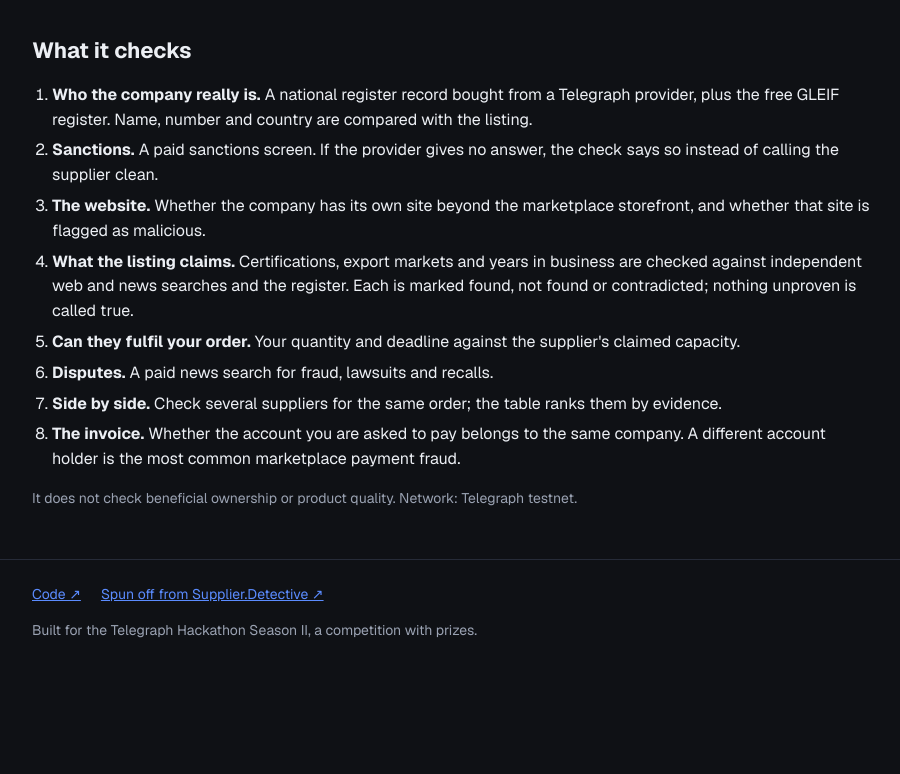
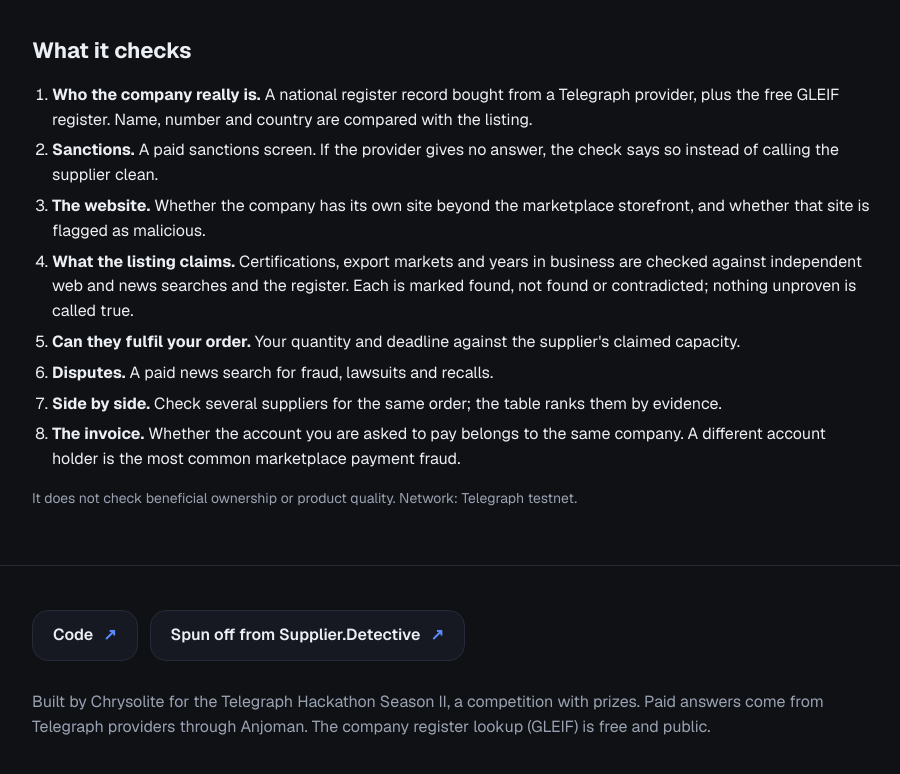
Before and after one commit to investor567768/supplier-buyer-check, a website: page index.html in a window 1280 px wide. Shown: the part 2336-3110 px from the top of the page, without its empty margins (188-1088 px from the left). Before the commit the page ends 3017 px from the top, so only its background shows below. Drawn offline with nearby package versions, Linux system fonts and the light colour scheme.

Commit message:
Fix updates wording, add demo video link, restyle footer
Co-Authored-By: Claude Sonnet 5.5 <noreply@anthropic.com>

Claude-Session: https://claude.ai/code/session_017c6snXaRPoorHM1YbgyLtT

```diff
--- a/index.html
+++ b/index.html
@@ -57,10 +57,13 @@ td,th{text-align:left;padding:8px 6px;border-top:1px solid var(--line);vertical-
 .err{color:var(--bad)}
 ol.steps{padding-left:20px}
 ol.steps li{margin:6px 0}
-footer{border-top:1px solid var(--line);margin-top:50px;padding:24px 0 40px;color:var(--mute);font-size:14px}
-footer .links{display:flex;flex-wrap:wrap;gap:8px 20px}
-footer .links a{white-space:nowrap}
-footer p{margin:14px 0 0;line-height:1.5}
+footer{border-top:1px solid var(--line);margin-top:56px;padding:44px 0 56px;color:var(--mute);font-size:16px}
+footer .links{display:flex;flex-wrap:wrap;gap:12px}
+footer .links a{display:inline-flex;align-items:center;gap:10px;white-space:nowrap;padding:12px 20px;border:1px solid var(--line);border-radius:16px;background:var(--panel);color:var(--ink);font-weight:600;text-decoration:none}
+footer .links a span{color:var(--acc)}
+footer .links a:hover{border-color:var(--acc)}
+footer .links a:focus-visible{outline:2px solid var(--acc);outline-offset:2px}
+footer p{margin:28px 0 0;line-height:1.6}
 </style>
 </head>
 <body>
@@ -152,10 +155,10 @@ footer p{margin:14px 0 0;line-height:1.5}
 
 <footer><div class="wrap">
   <div class="links">
-    <a href="https://github.com/investor567768/supplier-buyer-check">Code ↗</a>
-    <a href="https://telegraph-supplier-detective.vercel.app/">Spun off from Supplier.Detective ↗</a>
+    <a href="https://github.com/investor567768/supplier-buyer-check">Code <span>↗</span></a>
+    <a href="https://telegraph-supplier-detective.vercel.app/">Spun off from Supplier.Detective <span>↗</span></a>
   </div>
-  <p>Built for the Telegraph Hackathon Season II, a competition with prizes.</p>
+  <p>Built by Chrysolite for the Telegraph Hackathon Season II, a competition with prizes. Paid answers come from Telegraph providers through Anjoman. The company register lookup (GLEIF) is free and public.</p>
 </div></footer>
 
 <script>
```
Also changed, not shown: README.md.
